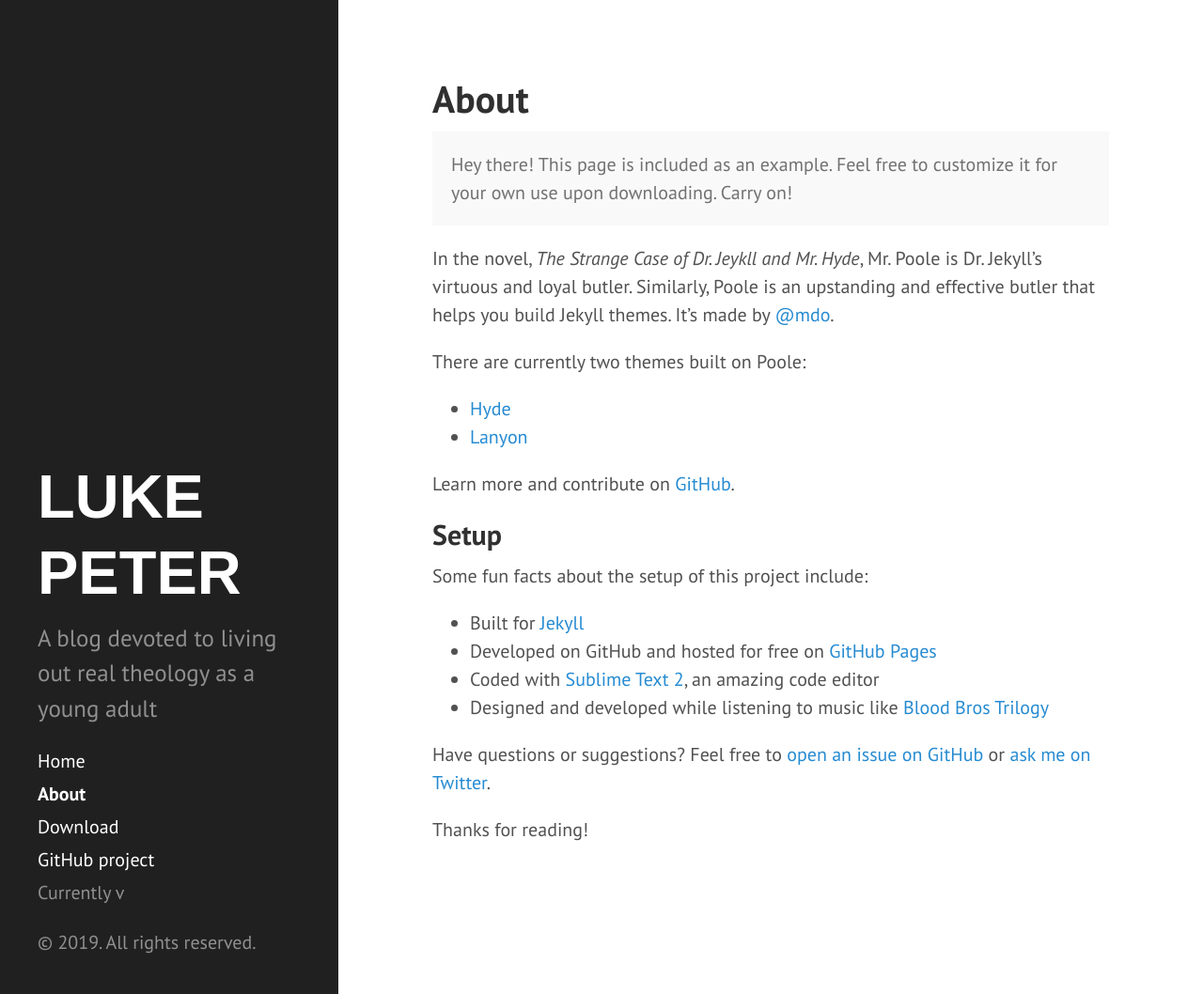
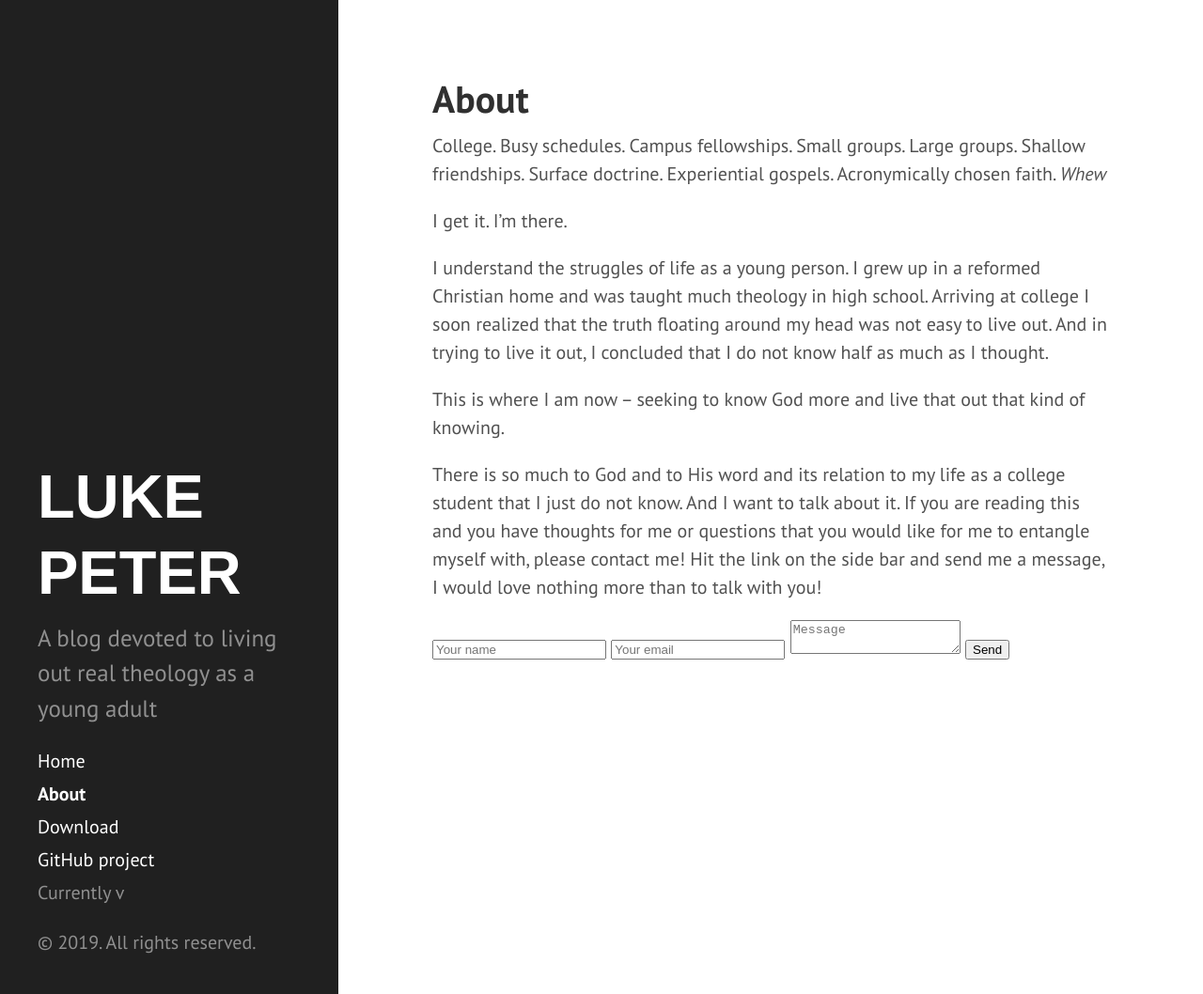
Before and after one commit to lpg0/lukepeter, a Jekyll site: the page built from docs/about.md, in a window 1280 px wide and 1058 px high. Shown: the whole window at 94% size. Built offline with Jekyll 4.4.1, drawn with Linux system fonts in a browser that asks for light colours; some web fonts are replaced.

Commit message:
Update about.md

```diff
--- a/docs/about.md
+++ b/docs/about.md
@@ -3,28 +3,19 @@ layout: page
 title: About
 ---
 
-<p class="message">
-  Hey there! This page is included as an example. Feel free to customize it for your own use upon downloading. Carry on!
-</p>
+College. Busy schedules. Campus fellowships. Small groups. Large groups. Shallow friendships. Surface doctrine. Experiential gospels. Acronymically chosen faith. *Whew*
 
-In the novel, *The Strange Case of Dr. Jeykll and Mr. Hyde*, Mr. Poole is Dr. Jekyll's virtuous and loyal butler. Similarly, Poole is an upstanding and effective butler that helps you build Jekyll themes. It's made by [@mdo](https://twitter.com/mdo).
+I get it. I’m there.
 
-There are currently two themes built on Poole:
+I understand the struggles of life as a young person. I grew up in a reformed Christian home and was taught much theology in high school. Arriving at college I soon realized that the truth floating around my head was not easy to live out. And in trying to live it out, I concluded that I do not know half as much as I thought.
 
-* [Hyde](http://hyde.getpoole.com)
-* [Lanyon](http://lanyon.getpoole.com)
+This is where I am now – seeking to know God more and live that out that kind of knowing.
 
-Learn more and contribute on [GitHub](https://github.com/poole).
+There is so much to God and to His word and its relation to my life as a college student that I just do not know. And I want to talk about it. If you are reading this and you have thoughts for me or questions that you would like for me to entangle myself with, please contact me! Hit the link on the side bar and send me a message, I would love nothing more than to talk with you!
 
-## Setup
-
-Some fun facts about the setup of this project include:
-
-* Built for [Jekyll](http://jekyllrb.com)
-* Developed on GitHub and hosted for free on [GitHub Pages](https://pages.github.com)
-* Coded with [Sublime Text 2](http://sublimetext.com), an amazing code editor
-* Designed and developed while listening to music like [Blood Bros Trilogy](https://soundcloud.com/maddecent/sets/blood-bros-series)
-
-Have questions or suggestions? Feel free to [open an issue on GitHub](https://github.com/poole/issues/new) or [ask me on Twitter](https://twitter.com/mdo).
-
-Thanks for reading!
+<form method="POST" action="https://formspree.io/lukepg98@gmail.com">
+  <input type="name" name="name" placeholder="Your name">
+  <input type="email" name="email" placeholder="Your email">
+  <textarea name="message" placeholder="Message"></textarea>
+  <button type="submit">Send</button>
+</form>
```
